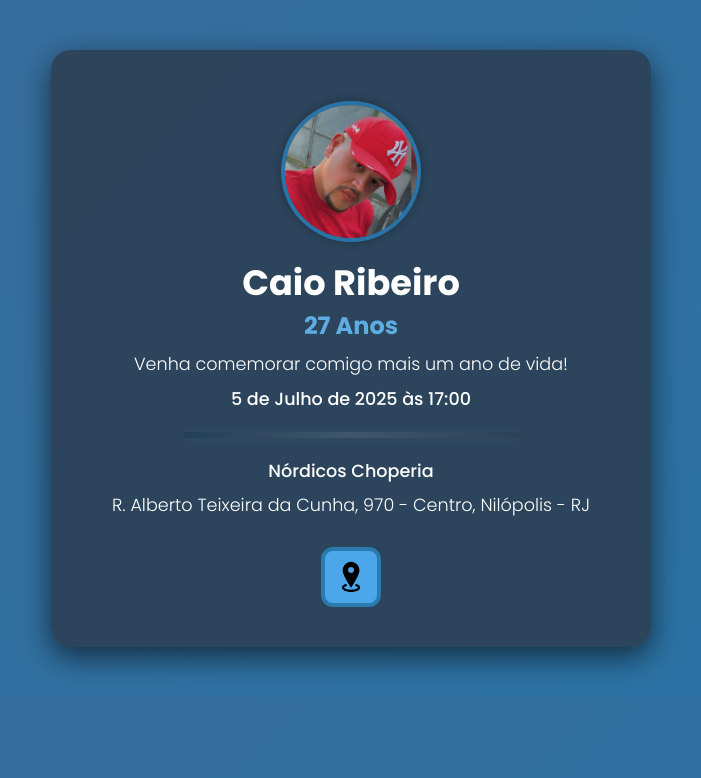
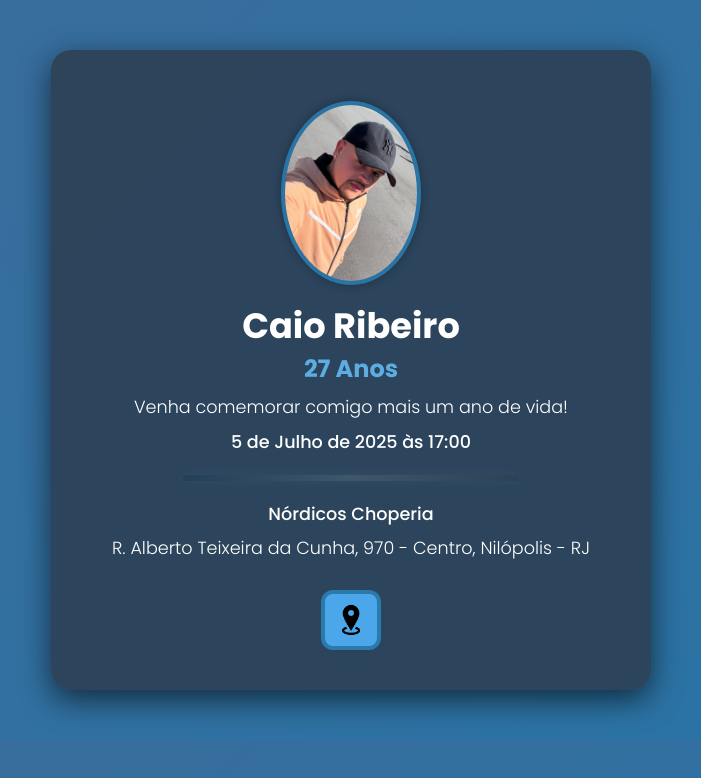
Before and after one commit to MatheusRb3/aniversario-caio, a plain HTML site: page index.html in a window 1280 px wide. Shown: the whole page, without its empty margins (289-990 px from the left). Drawn offline with nearby package versions, Linux system fonts and the light colour scheme.

Commit message:
Aniverário caio

```diff
--- a/index.html
+++ b/index.html
@@ -12,7 +12,7 @@
 
   <div id="container" class="container">
     <div id="profile">
-      <img src="imgs/foto.png" alt="Foto do aniversariante">
+      <img src="imgs/img.jpg" alt="Foto do aniversariante">
     </div>
     <div id="detalhes">
       <h1>Caio Ribeiro</h1>
```
Also changed, not shown: imgs/img.jpg (added).
